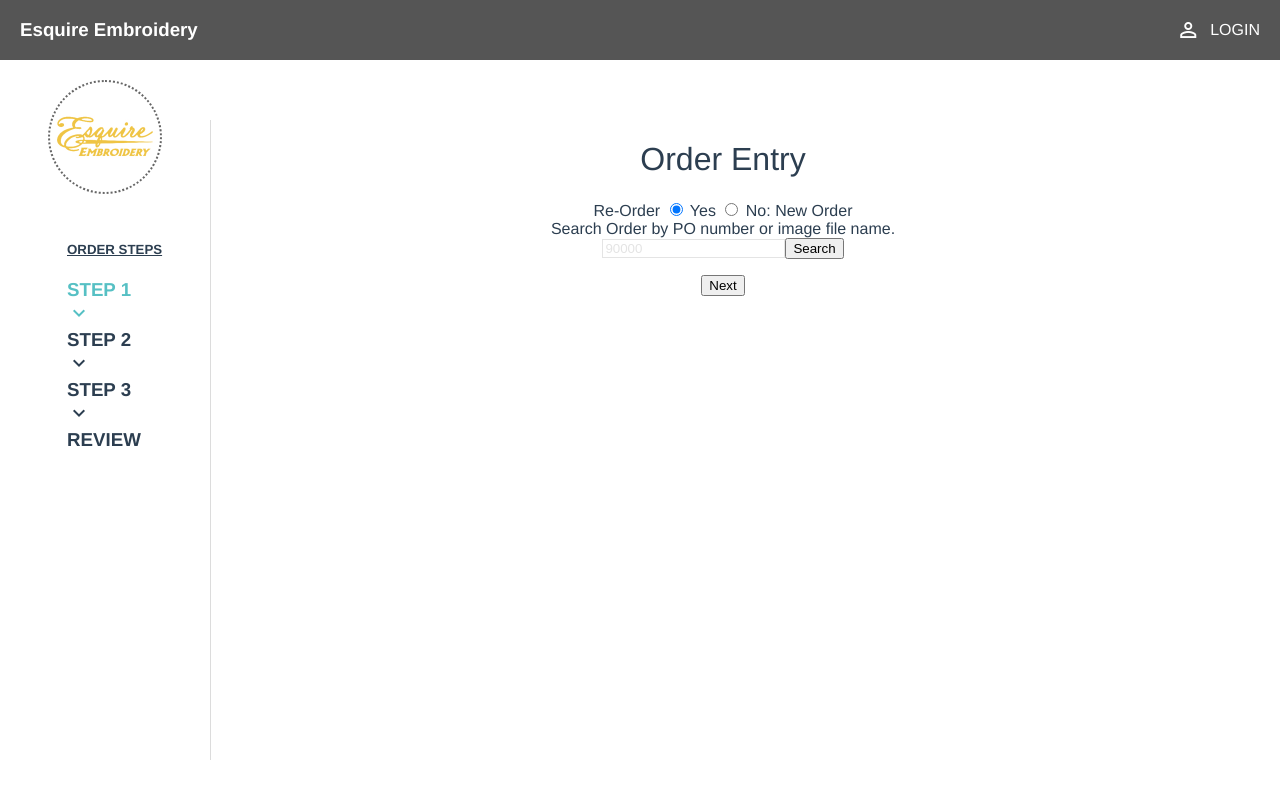
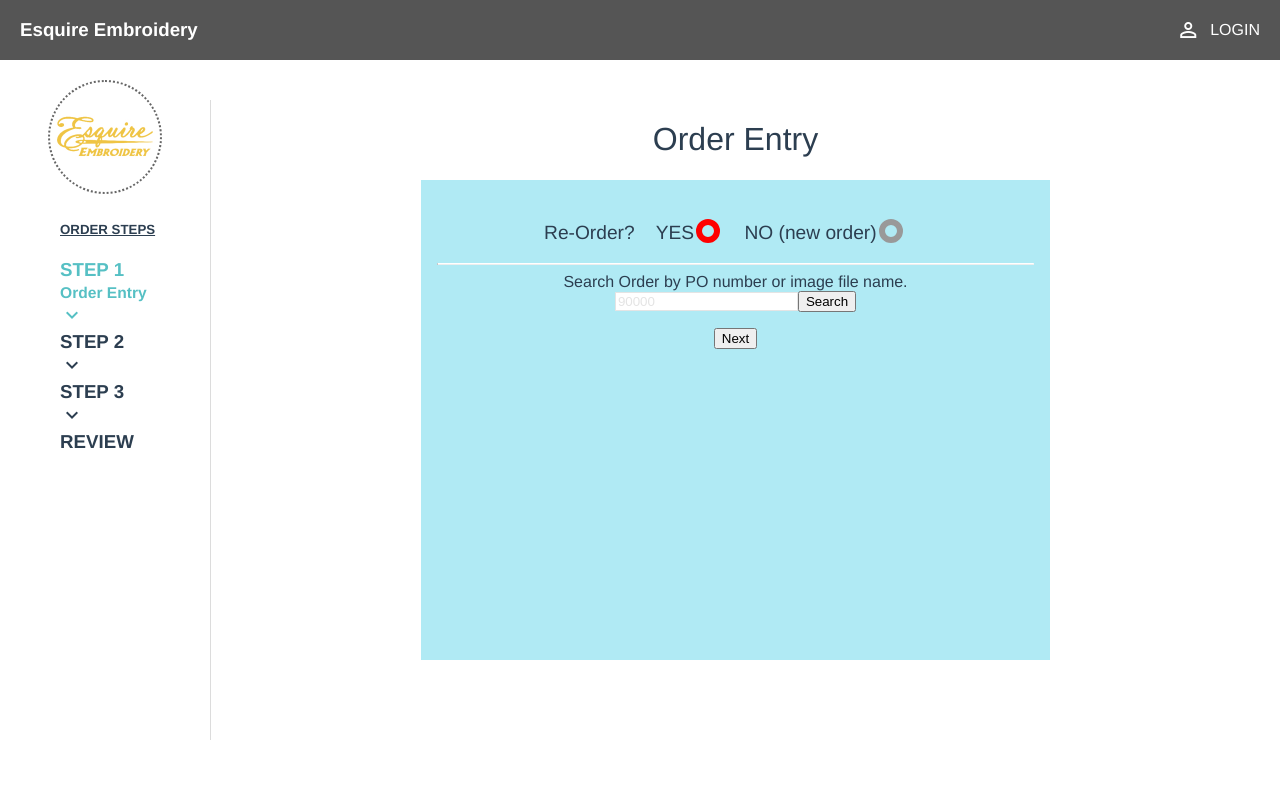
Before and after one commit to okabe-san/esquire_order, a Vue app: page /#/entry in a window 1280 px wide. Built offline with nearby package versions, Linux system fonts and the light colour scheme; what vue-clip would draw is missing.

Commit message:
add radio button style

```diff
--- a/src/App.vue
+++ b/src/App.vue
@@ -8,8 +8,10 @@
         </span>
         LOGIN
       </div>
-      <div class="logo">
-        <img src="./assets/logo.png">
+      <div class="logo_wrapper">
+        <div class="logo">
+          <img src="./assets/logo.png">
+        </div>
       </div>
     </header>
     <router-view/>
--- a/src/assets/css/main_lib.css
+++ b/src/assets/css/main_lib.css
@@ -7,10 +7,13 @@ h5 {
 p {
   font-size: 1.2rem;
 }
+hr {
+  border-top: 1px solid #fff;
+}
 header {
   align-items: center;
   width: 100%;
-  margin-bottom: 20px;
+  margin-bottom: 40px;
   color: #fff;
 }
 body {
@@ -23,16 +26,7 @@ img {
   max-width: 100%;
   max-height: 100%;
 }
-input {
-  border: 1px solid #e4e4e4;
-}
-input:focus {
-    outline: none !important;
-    border: 1px solid #555;
-}
-input::placeholder {
-    color: #e4e4e4;
-}
+
 #app {
   font-family: 'Avenir', Helvetica, Arial, sans-serif;
   -webkit-font-smoothing: antialiased;
@@ -40,6 +34,8 @@ input::placeholder {
   text-align: center;
   color: #2c3e50;
 }
+
+/* top navigation style */
 .nav {
   display: flex;
   align-items: center;
@@ -48,6 +44,12 @@ input::placeholder {
   height: 60px;
   padding: 0 20px;
   background: #555;
+}
+
+/* logo style */
+.logo_wrapper {
+  position: absolute;
+  top: 60px;
 }
 .logo {
   display: flex;
@@ -62,6 +64,42 @@ input::placeholder {
   margin: 20px 48px;
   padding: 5px;
 }
+
+/* for required field '*' color */
 .required {
   color: #ff19d8;
 }
+
+/* input text style */
+input {
+  border: 1px solid #e4e4e4;
+}
+input:focus {
+    outline: none !important;
+    border: 1px solid #555;
+}
+input::placeholder {
+    color: #e4e4e4;
+}
+
+/* radio button style */
+input[type=radio] {
+  transform: scale(1.75);
+  z-index: 9999;
+  opacity: 0;
+}
+.radio {
+  display: inline-block;
+  position: relative;
+  top: .25rem;
+  left: -1.5rem;
+  height: .75rem;
+  width: .75rem;
+  border: 6px solid #999;
+  border-radius: 50%;
+  -webkit-transition: all 0.25s linear;
+}
+input[type=radio]:checked + .radio {
+  border: 6px solid red;
+  border-radius: 50%;
+}
--- a/src/assets/css/order_lib.css
+++ b/src/assets/css/order_lib.css
@@ -1,11 +1,17 @@
 h3 {
   margin: 0;
 }
+#order {
+  display: flex;
+  flex-direction: row;
+}
+
 /* for display steps */
 section {
-  position: absolute;
-  top: 220px;
-  left: 67px;
+  box-sizing: border-box;
+  width: 210px;
+  padding-top: 100px;
+  padding-left: 60px;
   text-align: left;
 }
 .step {
@@ -14,10 +20,21 @@ section {
 
 /* for order form */
 main {
-  position: absolute;
-  top: 120px;
-  left: 210px;
-  width: 80%;
+  box-sizing: border-box;
+  flex: 1;
+  margin-right: 20px;
   min-height: 80vh;
   border-left: 1px solid #dcdcdc;
 }
+.form_wrapper {
+  display: flex;
+  flex-direction: column;
+  align-items: center;
+}
+.form {
+  box-sizing: border-box;
+  width: 60%;
+  min-height: 60vh;
+  padding: 1rem;
+  background: #b0eaf4;
+}
--- a/src/components/LogIn.vue
+++ b/src/components/LogIn.vue
@@ -68,7 +68,11 @@ export default {
 </script>
 
 <style scoped>
-  h2 { text-align: left; }
+  h2 {
+    text-align: left;
+    margin-left: 100px;
+    border-bottom: 1px solid #dcdcdc;
+  }
   h3 { margin-bottom: .5rem; }
   button {
     margin-top: 20px;
@@ -92,8 +96,7 @@ export default {
   .login-wrapper {
     display: flex;
     justify-content: center;
-    border-top: 1px solid #dcdcdc;
-    padding-top: 30px;
+    padding-right: 30px;
   }
   .login {
     width: 250px;
--- a/src/components/OrderEntry.vue
+++ b/src/components/OrderEntry.vue
@@ -1,9 +1,12 @@
 <template>
-  <div>
+  <div id="order">
     <!-- display steps -->
     <section>
       <h5>ORDER STEPS</h5>
-      <h3 class="step">STEP 1</h3>
+      <h3 class="step">
+        STEP 1<br />
+        <small>Order Entry</small>
+      </h3>
       <i class="material-icons step">keyboard_arrow_down</i>
       <h3>STEP 2</h3>
       <i class="material-icons">keyboard_arrow_down</i>
@@ -14,12 +17,25 @@
 
     <!-- order form -->
     <main>
+      <div class="form_wrapper">
         <h1>Order Entry</h1>
+        <div class="form">
           <!-- check re-order or not -->
-      Re-Order
-      <input type="radio" v-model="reOrder" v-on:change="orderCheck()" vaule="yes"> Yes
-      <input type="radio" v-model="reOrder" v-on:change="orderCheck()" value="no"> No: New Order
-      <br />
+          <p>
+            Re-Order? &nbsp;&nbsp;
+
+            <label>YES
+              <input type="radio" v-model="reOrder" v-on:change="orderCheck()" vaule="yes">
+              <span class="radio"></span>
+            </label>
+
+            <label>NO (new order)
+              <input type="radio" v-model="reOrder" v-on:change="orderCheck()" value="no">
+              <span class="radio"></span>
+            </label>
+
+          </p>
+          <hr />
 
           <!-- for re-order -->
           <div v-if="order">
@@ -37,6 +53,8 @@
 
           <!-- nav buttons -->
           <button @click="next">Next</button>
+        </div>
+      </div>
     </main>
   </div>
 </template>
```
Lines whose indentation alone changed are shown as unchanged.
